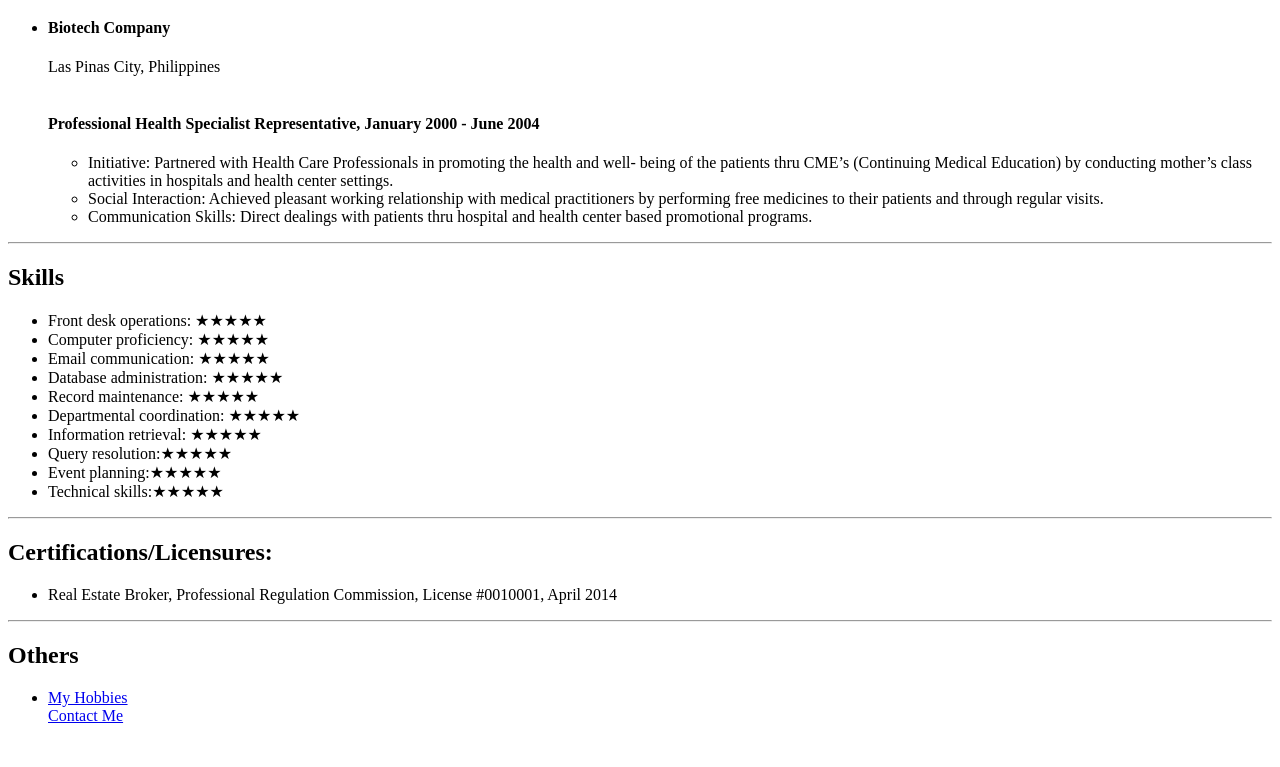
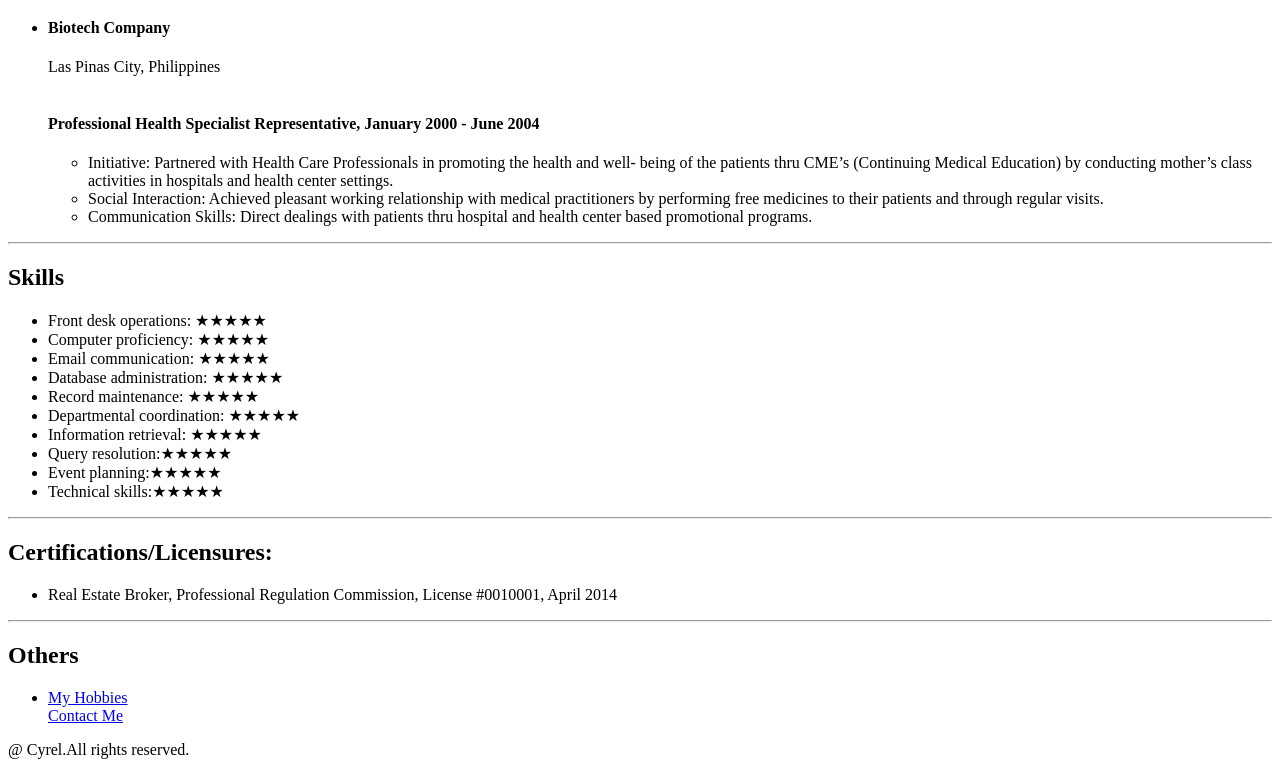
Before and after one commit to cyrelvm/HTML-Online-Resume, a plain HTML site: page index.html in a window 1280 px wide. Shown: the part 1554-2321 px from the top of the page. Before the commit the page ends 2295 px from the top, so only its background shows below. Drawn offline with Linux system fonts and the light colour scheme.

Commit message:
Update index.html

```diff
--- a/index.html
+++ b/index.html
@@ -115,4 +115,7 @@
             <a href="./contact me.html" >Contact Me</a>
         </ul>
 </body>
+<footer>
+@ Cyrel.All rights reserved.
+</footer>
 </html>
```
